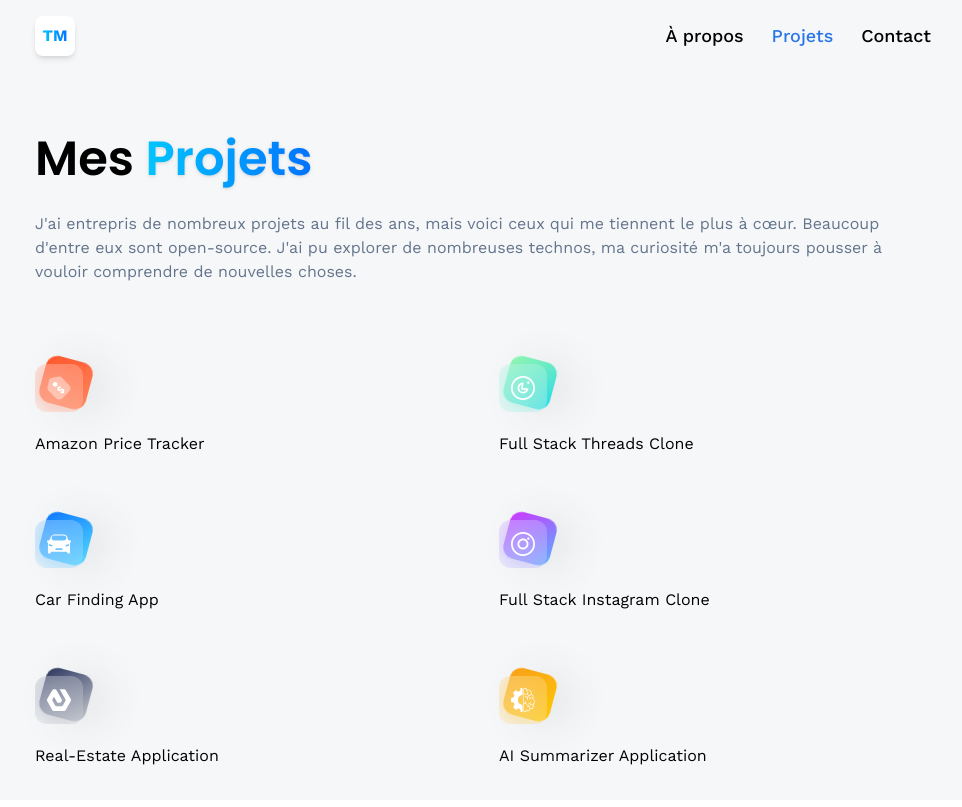
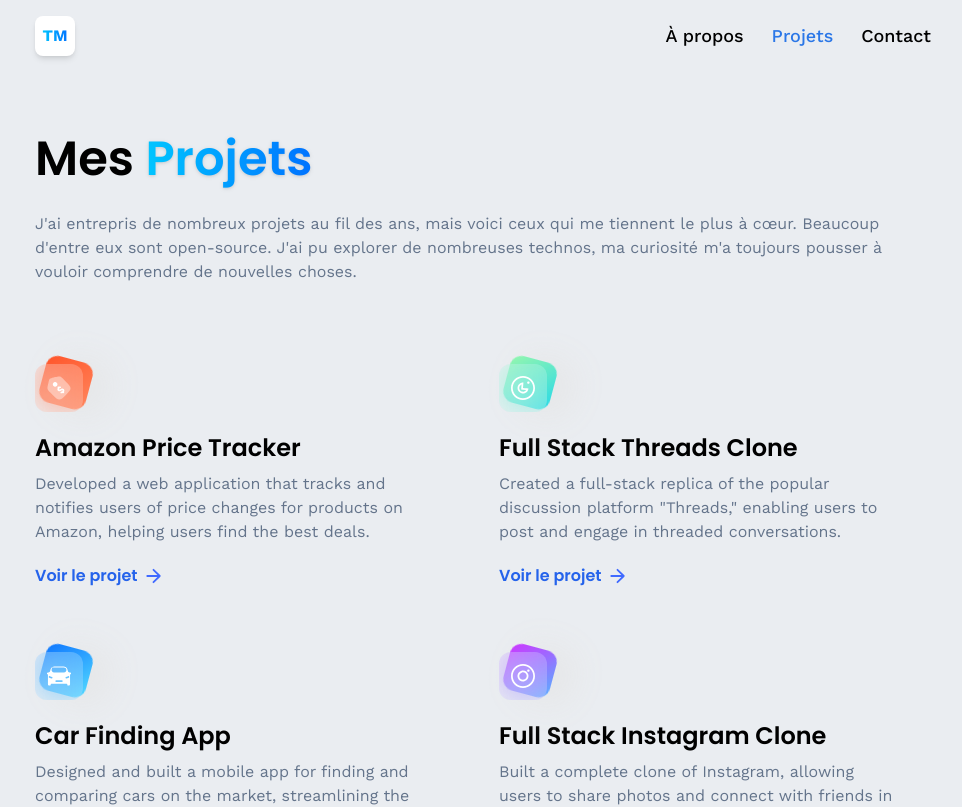
Before and after one commit to Ph4nToM00/portfolio_2023, a React (Vite) app: page /projects in a window 1280 px wide. Shown: the top 807 px of the page, without its empty margins (157-1119 px from the left). Built offline with nearby package versions, Linux system fonts and the light colour scheme.

Commit message:
portfolio 2023

```diff
--- a/src/App.jsx
+++ b/src/App.jsx
@@ -8,7 +8,7 @@
 
 const App = () => {
   return (
-    <main className='bg-slate-300/20 h-[100vh]'>
+    <main className='bg-slate-400/20 h-full]'>
         <Router>
             <Navbar />
             <Routes>
--- a/src/assets/icons/index.js
+++ b/src/assets/icons/index.js
@@ -29,6 +29,8 @@
 import php from './php.svg'
 import symfony from './symfony.svg'
 import laravel from './laravel.svg'
+import prestashop from './prestashop.svg'
+import python from './python.svg'
 
 export {
     css,
@@ -61,5 +63,7 @@
     soundoff,
     php,
     symfony,
-    laravel
+    laravel,
+    prestashop,
+    python
 }
--- a/src/constants/index.js
+++ b/src/constants/index.js
@@ -26,7 +26,9 @@
     typescript,
     php,
     symfony,
-    laravel
+    laravel,
+    prestashop,
+    python
 } from "../assets/icons";
 
 export const skills = [
@@ -124,6 +126,16 @@
         imageUrl: laravel,
         name: "Laravel",
         type: "Backend",
+    },
+    {
+        imageUrl: prestashop,
+        name: "Prestashop",
+        type: "Backend",
+    },
+    {
+        imageUrl: python,
+        name: "Python",
+        type: "Software",
     }
 ];
 
@@ -132,7 +144,7 @@
         title: "Développeur Web & PDG",
         company_name: "RiberaDev",
         icon: ribera,
-        iconBg: "#fbc3bc",
+        iconBg: "#b7e4c7",
         date: "Nov 2023 - Aujourd'hui",
         points: [
             "Developing and maintaining web applications using React.js and other related technologies.",
--- a/src/pages/About.jsx
+++ b/src/pages/About.jsx
@@ -30,7 +30,7 @@
 
         <div className="mt-16 flex flex-wrap gap-12">
           {skills.map((skill) => (
-            <div className="block-container w-20 h-20 ">
+            <div className="block-container w-20 h-20 mt-10 ">
               <div className="btn-back rounded-xl">
                 <div className="btn-front rounded-xl flex justify-center items-center">
                   <img
@@ -40,6 +40,7 @@
                   />
                 </div>
               </div>
+              <p className="mt-[85px] text-sm flex justify-center">{skill.name}</p>
             </div>
           ))}
         </div>
--- a/src/pages/Contact.jsx
+++ b/src/pages/Contact.jsx
@@ -64,7 +64,7 @@
 
 
   return (
-    <section className="relative flex lg:flex-row flex-col max-container">
+    <section className="relative flex lg:flex-row flex-col max-container h-[100vh]">
       {alert.show && <Alert {...alert} />}
       <div className="flex-1 min-w-[50%] flex flex-col">
         <h1 className="head-text">Prenez contact avec moi</h1>
--- a/src/pages/Projects.jsx
+++ b/src/pages/Projects.jsx
@@ -1,6 +1,10 @@
 import { projects } from '../constants';
+import { Link } from 'react-router-dom';
+
+import { arrow } from '../assets/icons'
 
 import CTA from '../components/CTA';
+
 
 
 const Projects = () => {
@@ -35,16 +39,33 @@
               </div>
             </div>
             <div className='mt-5 flex flex-col'>
-              <h4>
+              <h4 className='text-2xl font-poppins font-semibold'>
                 {project.name}
               </h4>
+              <p className='mt-2 text-slate-500'>
+                {project.description}
+              </p>
+              <div className='mt-5 flex items-center gap-2 font-poppins'>
+                <Link
+                  to={project.link}
+                  target='_blank'
+                  rel='noopener noreferrer'
+                  className='font-semibold text-blue-600'
+                >
+                  Voir le projet
+                </Link>
+                <img
+                  src={arrow}
+                  alt="Arrow"
+                  className='w-4 h-4 object-contain'
+                />
+              </div>
             </div>
           </div>
         ))}
       </div>
 
-      <hr className="border-slate-200" />
-
+      <hr className='border-slate-200' />
       <CTA />
     </section>
   )
```
Also changed, not shown: src/assets/icons/prestashop.svg (added), src/assets/icons/python.svg (added).
